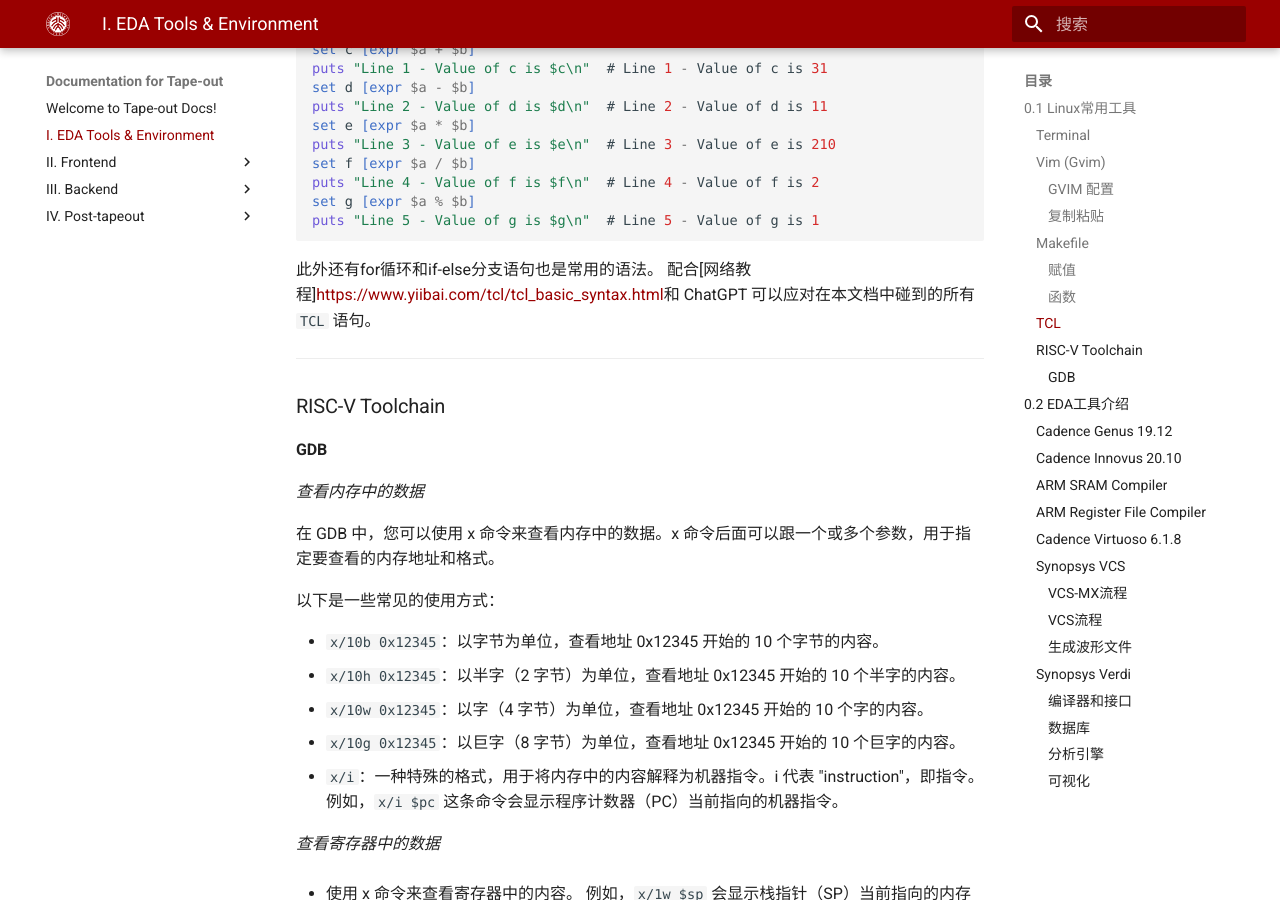
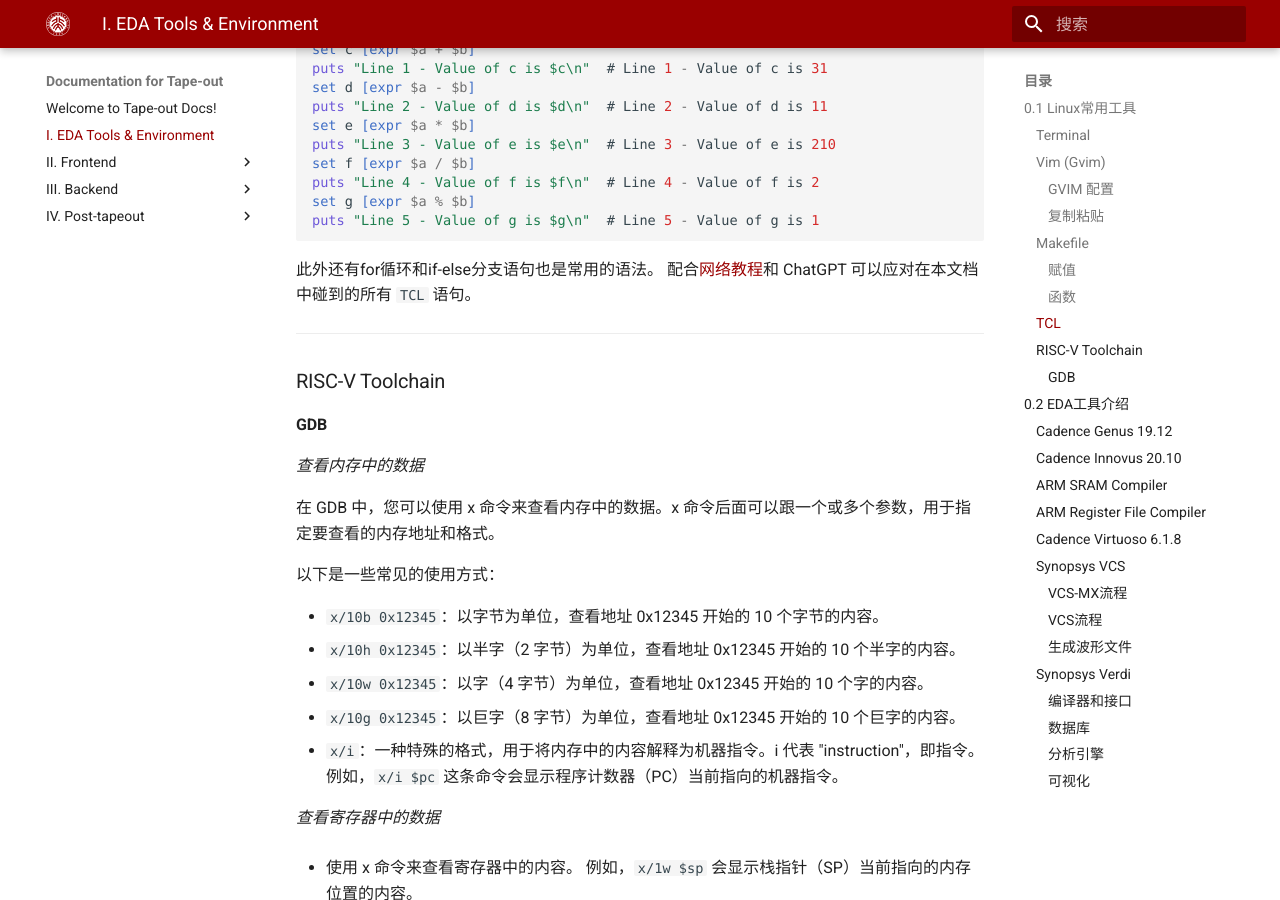
Before and after one commit to pku-pacific-lab-team/Tape-out_template_doc, an MkDocs documentation site: the page built from docs/0_eda.md, in a window 1280 px wide and 900 px high, scrolled down 1911 px. Built offline with MkDocs 1.6.1 and Material for MkDocs 9.7.7, drawn with Linux system fonts in a browser that asks for light colours; some web fonts are replaced.

Commit message:
fix TCL tutorial website hyperlink syntax

````diff
--- a/docs/0_eda.md
+++ b/docs/0_eda.md
@@ -85,7 +85,7 @@
 ```
 
 此外还有for循环和if-else分支语句也是常用的语法。
-配合[网络教程]<https://www.yiibai.com/tcl/tcl_basic_syntax.html>和 ChatGPT 可以应对在本文档中碰到的所有 `TCL` 语句。
+配合[网络教程](https://www.yiibai.com/tcl/tcl_basic_syntax.html)和 ChatGPT 可以应对在本文档中碰到的所有 `TCL` 语句。
 
 ---
 
````
